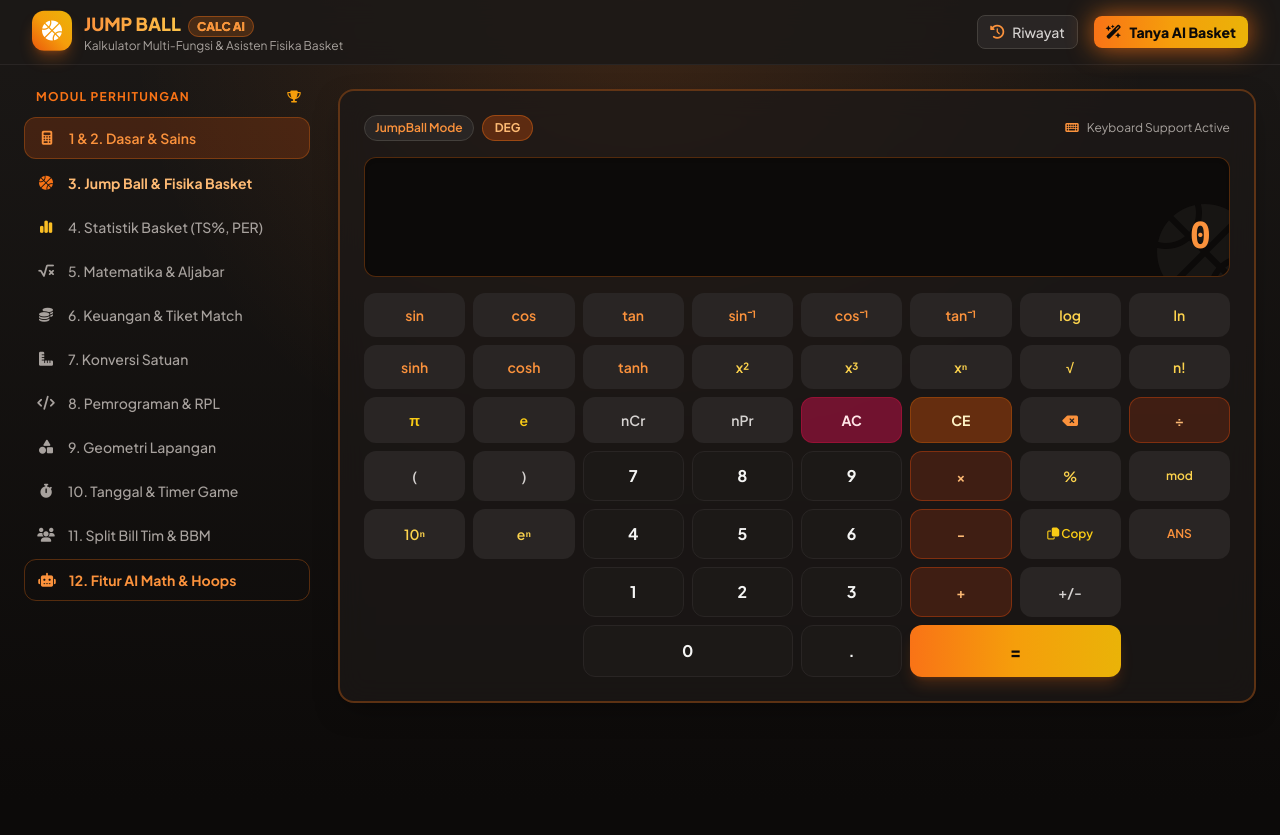
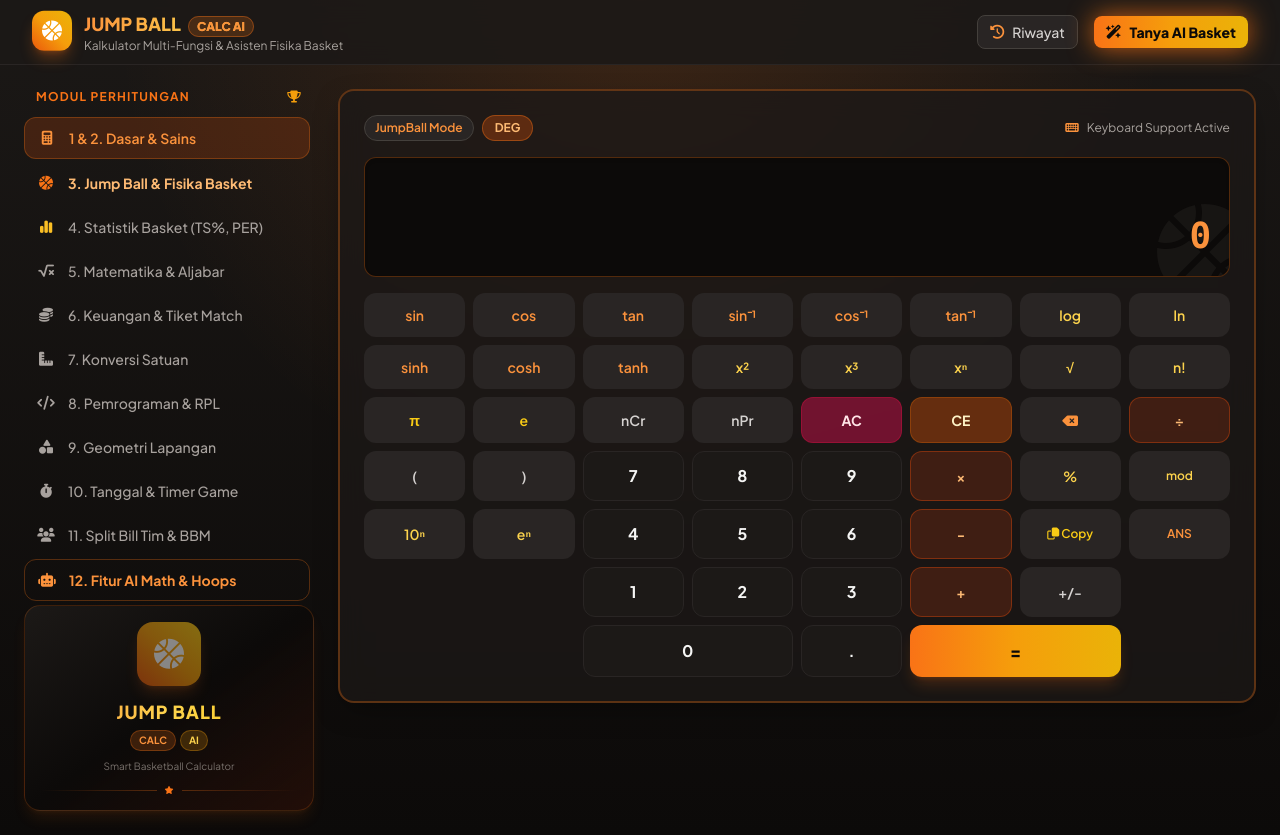
Before and after one commit to putra648/kalkulator-jb, a plain HTML site: page index.html in a window 1280 px wide. Before the commit the page ends 800 px from the top, so only its background shows below. Drawn offline with nearby package versions, Linux system fonts and the light colour scheme.

Commit message:
Update index.html

```diff
--- a/index.html
+++ b/index.html
@@ -182,6 +182,55 @@
                     <span class="font-bold">12. Fitur AI Math & Hoops</span>
                 </button>
             </nav>
+            <!-- LOGO SIDEBAR -->
+<div class="mt-5 p-4 rounded-2xl bg-gradient-to-br from-stone-900 via-stone-950 to-orange-950/40 border border-orange-500/20 shadow-lg shadow-orange-500/10 text-center">
+
+    <!-- Icon Logo -->
+    <div class="mx-auto w-16 h-16 rounded-2xl
+                bg-gradient-to-tr from-orange-600 via-amber-500 to-yellow-400
+                flex items-center justify-center
+                text-white text-3xl
+                shadow-lg shadow-orange-500/30
+                animate-pulse">
+
+        <i class="fa-solid fa-basketball"></i>
+    </div>
+
+    <!-- Nama Logo -->
+    <div class="mt-3">
+        <h2 class="text-lg font-black tracking-wider
+                   bg-clip-text text-transparent
+                   bg-gradient-to-r from-orange-400 via-amber-300 to-yellow-400">
+            JUMP BALL
+        </h2>
+
+        <div class="flex items-center justify-center gap-1 mt-1">
+            <span class="text-[10px] font-bold px-2 py-0.5 rounded-full
+                         bg-orange-500/20 text-orange-400
+                         border border-orange-500/30">
+                CALC
+            </span>
+
+            <span class="text-[10px] font-bold px-2 py-0.5 rounded-full
+                         bg-amber-500/20 text-amber-300
+                         border border-amber-500/30">
+                AI
+            </span>
+        </div>
+
+        <p class="text-[10px] text-stone-500 mt-2">
+            Smart Basketball Calculator
+        </p>
+    </div>
+
+    <!-- Garis dekorasi -->
+    <div class="flex items-center gap-2 mt-3">
+        <div class="h-px flex-1 bg-gradient-to-r from-transparent to-orange-500/30"></div>
+        <i class="fa-solid fa-star text-orange-500 text-[8px]"></i>
+        <div class="h-px flex-1 bg-gradient-to-l from-transparent to-orange-500/30"></div>
+    </div>
+
+</div>
         </aside>
 
         <!-- Main Content Area -->
```
